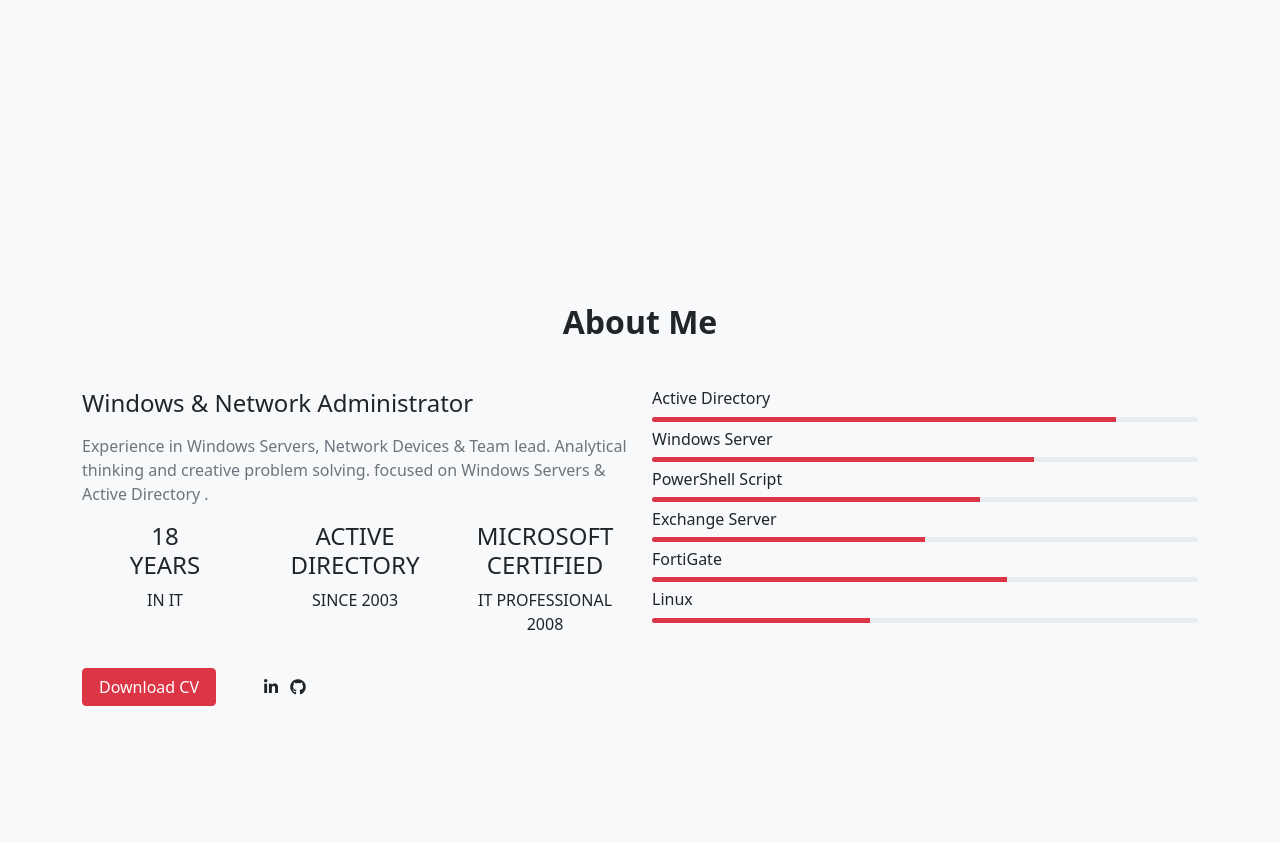
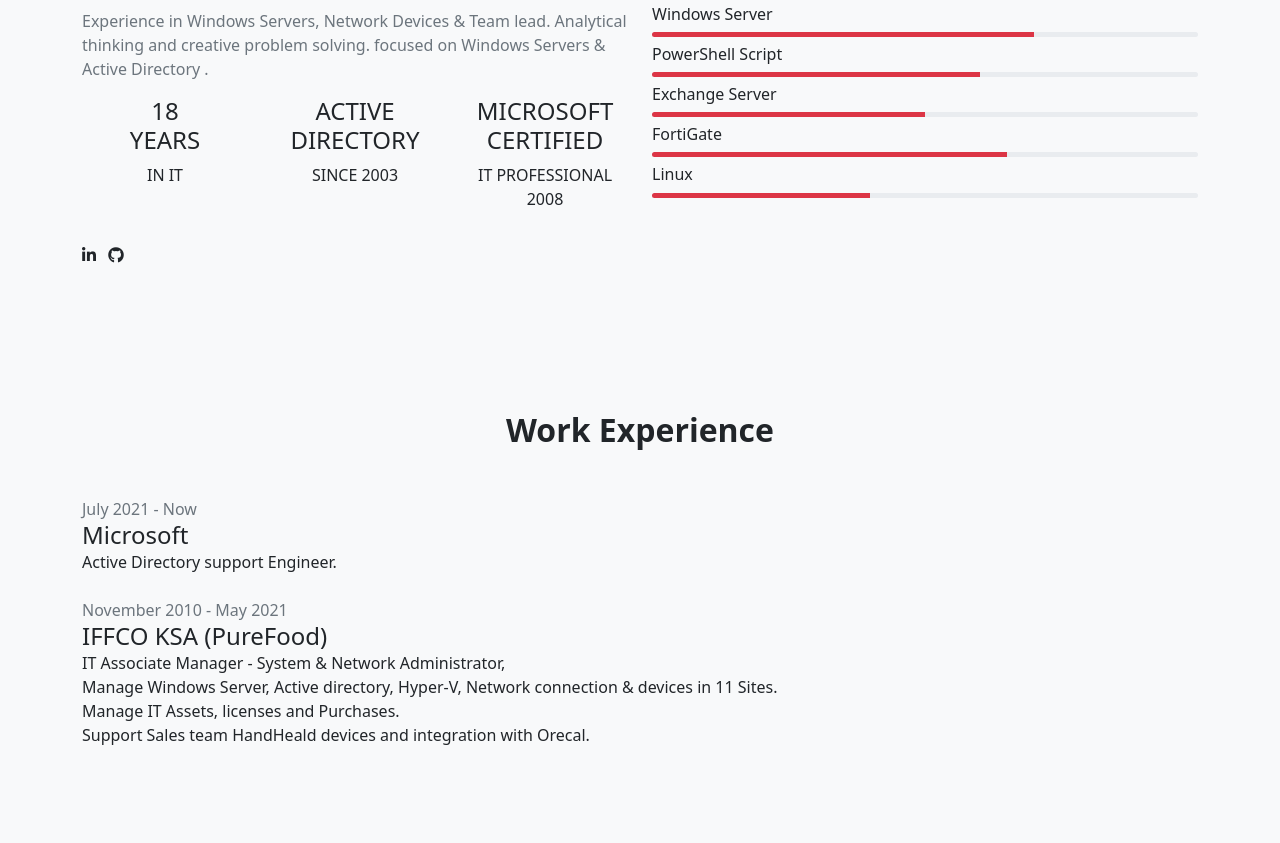
Before and after one commit to Aabayoumy/Profile, a plain HTML site: page index.html in a window 1280 px wide. Shown: the part 665-1508 px from the top of the page. Before the commit the page ends 1443 px from the top, so only its background shows below. Drawn offline with Linux system fonts and the light colour scheme.

Commit message:
Work Experience

```diff
--- a/index.html
+++ b/index.html
@@ -7,6 +7,7 @@
     <link rel="stylesheet" href="css/bootstrap.min.css" />
     <link rel="stylesheet" href="css/fontawesome.min.css" />
   </head>
+  <!-- https://www.youtube.com/watch?v=viF2sRr0Amk&t=1265s -->
   <body class="bg-light">
     <!-- NavBar Start -->
     <nav class="navbar navbar-light fixed-top bg-light shadow-sm">
@@ -27,7 +28,7 @@
           <ul class="dropdown-menu" aria-labelledby="dropdownMenuButton1">
             <li><a class="dropdown-item" href="#home">Home</a></li>
             <li><a class="dropdown-item" href="#about">About</a></li>
-            <li><a class="dropdown-item" href="#work">Work Experiences</a></li>
+            <li><a class="dropdown-item" href="#work">Experiences</a></li>
             <li><a class="dropdown-item" href="#skills">Skills</a></li>
             <li><a class="dropdown-item" href="#contacts">Contacts</a></li>
           </ul>
@@ -38,7 +39,7 @@
     <!-- Home Start -->
     <section class="home py-5" id="home">
       <div class="container-lg">
-        <div class="row min-vh-100 align-items-center align-content-center">
+        <div class="row align-items-center align-content-center">
           <div class="col-md-6">
             <div class="home-img test-center">
               <img
@@ -54,7 +55,7 @@
               <h1 class="text-danger test-uppercase fs-1 fw-bold">
                 Microsoft Active Directory<br />Support Engineer
               </h1>
-              <p class="mt-4 text-muted">
+              <p class="mt-4">
                 Experienced System Administrator with 18+ Years Technical
                 experience. Skills include servers, network, analytical thinking
                 and creative problem solving. focused on Windows servers &
@@ -112,7 +113,7 @@
             </div>
             <div class="row">
               <div class="col-lg-12 d-flex align-items-center">
-                <a href="#" class="btn px-3 btn-danger me-5">Download CV</a>
+                <!-- <a href="#" class="btn px-3 btn-danger me-5">Download CV</a> -->
                 <div class="social-links">
                   <a href="#" class="text-dark me-2"
                     ><i class="fab fa-linkedin-in"></i
@@ -208,6 +209,40 @@
       </div>
     </section>
     <!-- Abut End -->
+
+    <!-- work Start -->
+    <section class="work py-5" id="work">
+      <div class="container-lg py-4">
+        <div class="row justify-content-center">
+          <div class="col-lg-8">
+            <div class="section-title text-center">
+              <h2 class="fw-bold mb-5">Work Experience</h2>
+            </div>
+          </div>
+        </div>
+        <div class="row align-items-center align-content-center mb-3">
+          <div class="work-item mb-2">
+            <p class="text-muted text-justify mb-0">July 2021 - Now</p>
+            <h4 class="mb-0">Microsoft</h4>
+            <p class="text-justify mb-0">Active Directory support Engineer.</p>
+          </div>
+        </div>
+        <div class="row align-items-center align-content-center mb-3">
+          <div class="work-item mb-2">
+            <p class="text-muted text-justify mb-0">November 2010 - May 2021</p>
+            <h4 class="mb-0">IFFCO KSA (PureFood)</h4>
+            <p class="text-justify mb-0">
+              IT Associate Manager - System & Network Administrator,<br />Manage
+              Windows Server, Active directory, Hyper-V, Network connection &
+              devices in 11 Sites.<br />Manage IT Assets, licenses and
+              Purchases.<br />Support Sales team HandHeald devices and
+              integration with Orecal.
+            </p>
+          </div>
+        </div>
+      </div>
+    </section>
+    <!-- work End -->
     <script src="js/bootstrap.bundle.min.js"></script>
   </body>
 </html>
```
